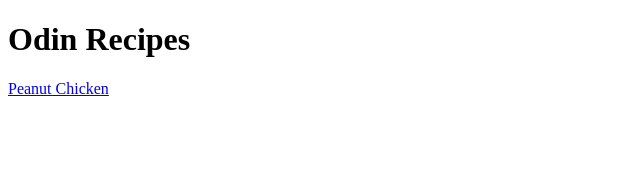
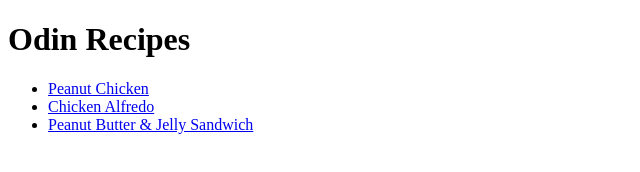
Before and after one commit to BrownTown84/odin-recipes, a plain HTML site: page index.html in a window 1280 px wide. Shown: the whole page, without its empty margins (0-640 px from the left). Drawn offline with Linux system fonts and the light colour scheme.

Commit message:
Add links to new recipe pages

```diff
--- a/index.html
+++ b/index.html
@@ -6,6 +6,10 @@
 </head>
 <body>
     <h1>Odin Recipes</h1>
-    <a href="recipes/peanut-chicken.html">Peanut Chicken</a>
+    <ul>
+        <li><a href="recipes/peanut-chicken.html">Peanut Chicken</a></li>
+        <li><a href="recipes/chicken-alfredo.html">Chicken Alfredo</a></li>
+        <li><a href="recipes/pbj-sandwich.html">Peanut Butter & Jelly Sandwich</a></li>
+    </ul>
 </body>
 </html>
```
